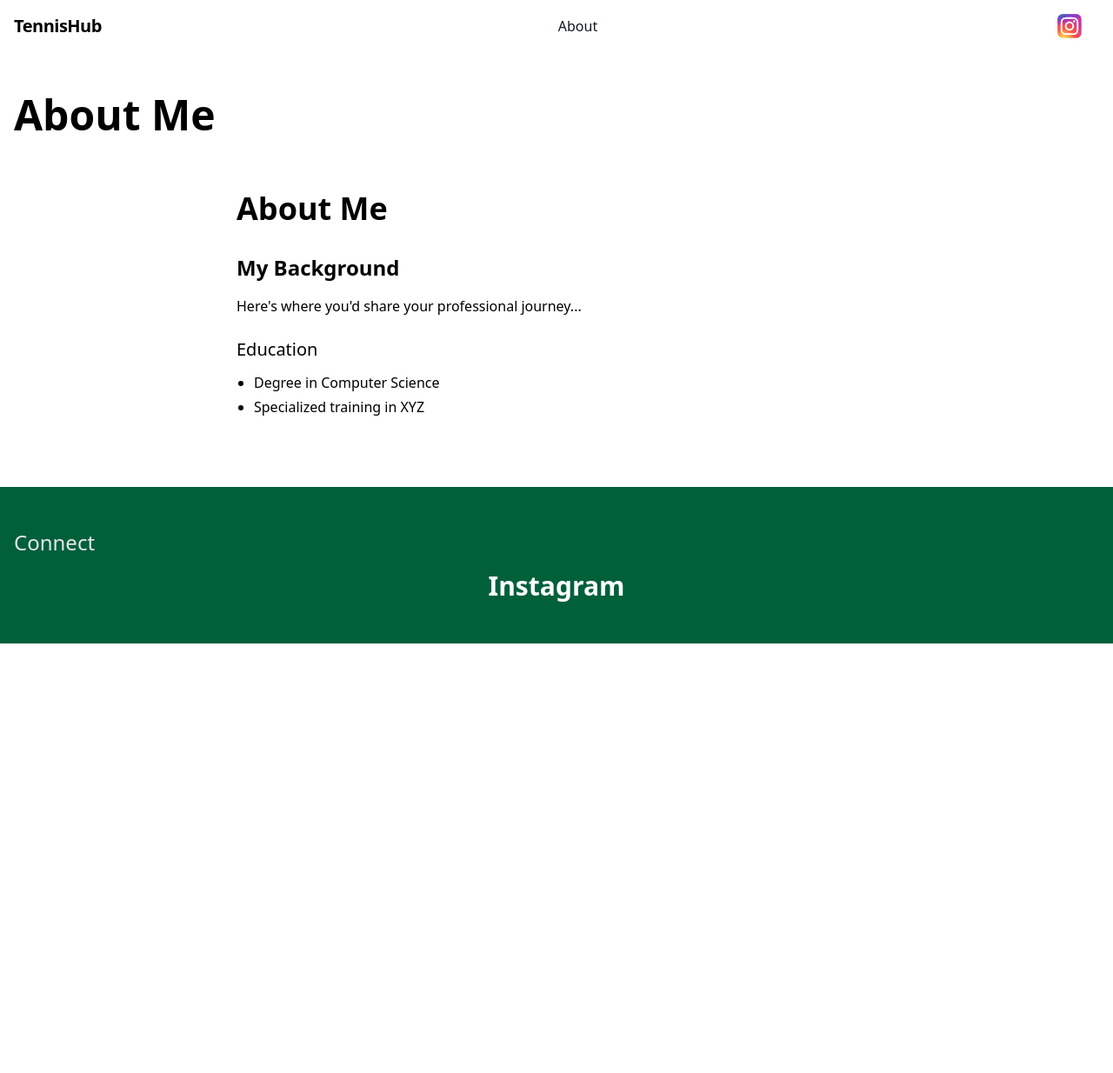
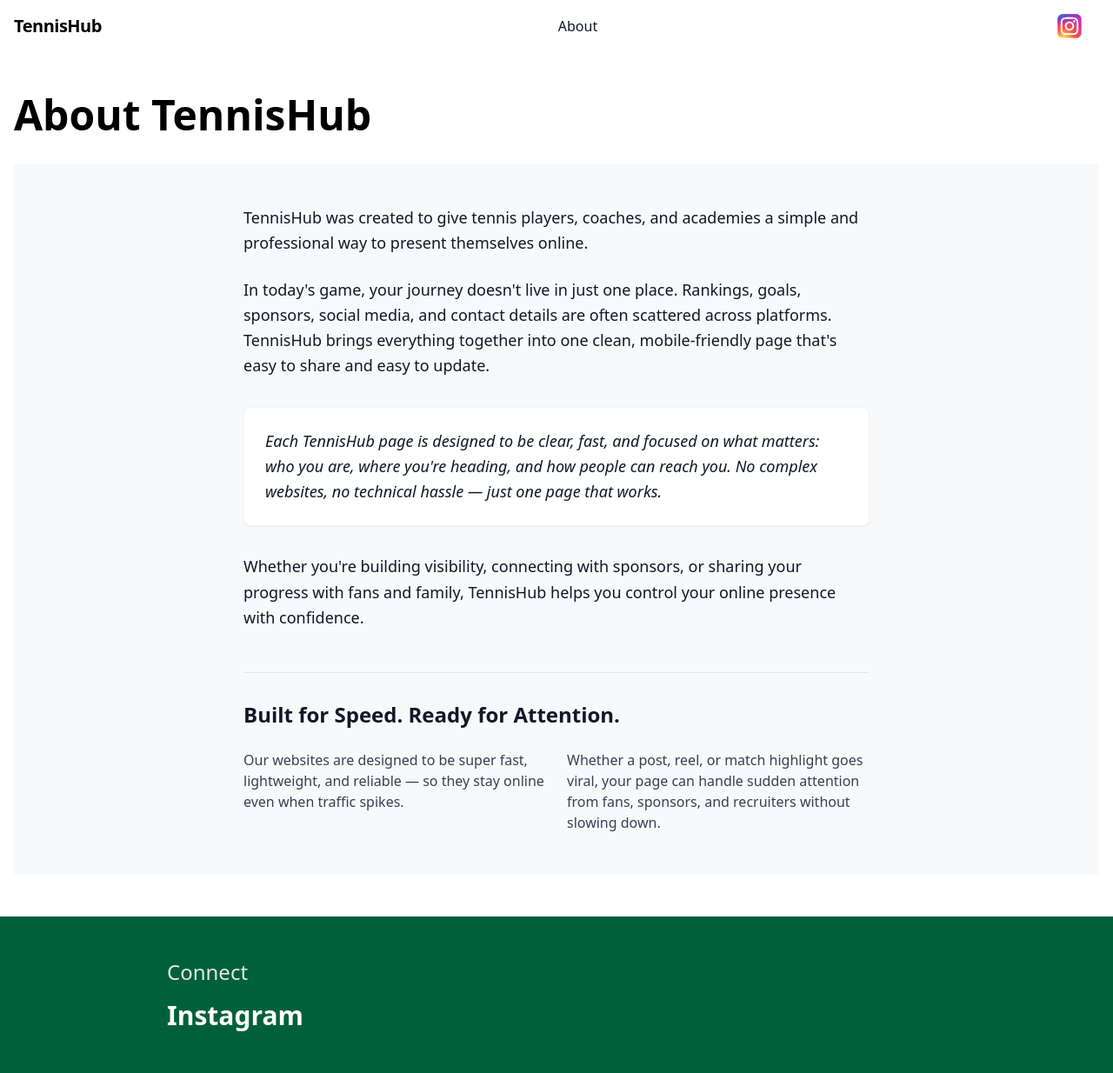
Before and after one commit to bricoon/tennishub, a Jekyll site: the page built from about.html, in a window 1280 px wide. Shown: the whole page at 87% size. Built offline with Jekyll 4.4.1, drawn with Linux system fonts in a browser that asks for light colours; before the commit the page ends 900 px from its top, so only the background shows below that.

Commit message:
adding about page

```diff
--- a/_includes/footer.html
+++ b/_includes/footer.html
@@ -1,5 +1,5 @@
 <footer class="px-4 py-8 md:py-12" style="background-color: #00603a;">
-  <div class="max-w-7xl mx-auto text-left">
+  <div class="max-w-4xl mx-auto text-left">
 
     <!-- Connect text -->
     <h3 class="text-gray-200   text-xl md:text-2xl mb-4">
@@ -7,7 +7,7 @@
     </h3>
 
     <!-- Social media text links in bold -->
-    <div class="flex flex-col md:flex-row justify-center text-2xl md:text-3xl space-y-4 md:space-y-0 md:space-x-12">
+    <div class="flex flex-col md:flex-row text-2xl md:text-3xl space-y-4 md:space-y-0 md:space-x-12">
 
       <!-- Instagram -->
       <a
--- a/about.html
+++ b/about.html
@@ -1,20 +1,48 @@
 ---
 layout: page
-title: About Me
-permalink: /about/
+title: About TennisHub
+description: Learn about TennisHub - a platform for tennis players to showcase their journey
 ---
 
-<section class="max-w-3xl mx-auto px-4 py-8">
-  <h1 class="text-4xl font-bold mb-6">{{ page.title }}</h1>
+<section class="prose prose-lg max-w-none" style="background-color: #f8f9fb; color: #111827;">
+  <div class="max-w-3xl mx-auto px-6 py-12">
 
-  <div class="prose prose-lg">
-    <h2 class="text-2xl font-semibold mt-8 mb-4">My Background</h2>
-    <p>Here's where you'd share your professional journey...</p>
+    <p class="text-lg leading-relaxed mb-6">
+      TennisHub was created to give tennis players, coaches, and academies a simple and professional way to present themselves online.
+    </p>
 
-    <h3 class="text-xl font-medium mt-6 mb-3">Education </h3>
-    <ul class="list-disc pl-5 space-y-1">
-      <li>Degree in Computer Science</li>
-      <li>Specialized training in XYZ</li>
-    </ul>
+    <p class="text-lg leading-relaxed mb-6">
+      In today's game, your journey doesn't live in just one place. Rankings, goals, sponsors, social media, and contact details are often scattered across platforms. TennisHub brings everything together into one clean, mobile-friendly page that's easy to share and easy to update.
+    </p>
+
+    <div class="bg-white p-6 rounded-lg shadow-sm border border-gray-100 my-8">
+      <p class="text-lg leading-relaxed italic">
+        Each TennisHub page is designed to be clear, fast, and focused on what matters: who you are, where you're heading, and how people can reach you. No complex websites, no technical hassle — just one page that works.
+      </p>
+    </div>
+
+    <p class="text-lg leading-relaxed">
+      Whether you're building visibility, connecting with sponsors, or sharing your progress with fans and family, TennisHub helps you control your online presence with confidence.
+    </p>
+
+    <div class="mt-12 pt-8 border-t border-gray-200">
+      <h2 class="text-2xl font-semibold mb-6">
+        Built for Speed. Ready for Attention.
+      </h2>
+
+      <div class="grid md:grid-cols-2 gap-6">
+        <p class="text-gray-700">
+          Our websites are designed to be super fast, lightweight, and reliable —
+      so they stay online even when traffic spikes.
+        </p>
+
+        <p class="text-gray-700">
+          Whether a post, reel, or match highlight goes viral, your page can handle
+      sudden attention from fans, sponsors, and recruiters without slowing down.
+        </p>
+      </div>
+    </div>
+
+
   </div>
 </section>
--- a/assets/css/main.css
+++ b/assets/css/main.css
@@ -660,6 +660,10 @@ video {
   margin-top: 2rem;
 }
 
+.mt-12 {
+  margin-top: 3rem;
+}
+
 .line-clamp-3 {
   overflow: hidden;
   display: -webkit-box;
@@ -735,6 +739,10 @@ video {
   max-width: 36rem;
 }
 
+.max-w-none {
+  max-width: none;
+}
+
 .transform {
   transform: translate(var(--tw-translate-x), var(--tw-translate-y)) rotate(var(--tw-rotate)) skewX(var(--tw-skew-x)) skewY(var(--tw-skew-y)) scaleX(var(--tw-scale-x)) scaleY(var(--tw-scale-y));
 }
@@ -769,6 +777,10 @@ video {
 
 .gap-8 {
   gap: 2rem;
+}
+
+.gap-6 {
+  gap: 1.5rem;
 }
 
 .space-x-10 > :not([hidden]) ~ :not([hidden]) {
@@ -817,6 +829,24 @@ video {
 
 .rounded-md {
   border-radius: 0.375rem;
+}
+
+.border {
+  border-width: 1px;
+}
+
+.border-t {
+  border-top-width: 1px;
+}
+
+.border-gray-100 {
+  --tw-border-opacity: 1;
+  border-color: rgb(243 244 246 / var(--tw-border-opacity, 1));
+}
+
+.border-gray-200 {
+  --tw-border-opacity: 1;
+  border-color: rgb(229 231 235 / var(--tw-border-opacity, 1));
 }
 
 .bg-black {
@@ -920,6 +950,10 @@ video {
   padding-right: 6rem;
 }
 
+.pt-8 {
+  padding-top: 2rem;
+}
+
 .text-left {
   text-align: left;
 }
@@ -982,6 +1016,10 @@ video {
   text-transform: capitalize;
 }
 
+.italic {
+  font-style: italic;
+}
+
 .leading-none {
   line-height: 1;
 }
@@ -1034,6 +1072,11 @@ video {
   color: rgb(255 255 255 / var(--tw-text-opacity, 1));
 }
 
+.text-gray-700 {
+  --tw-text-opacity: 1;
+  color: rgb(55 65 81 / var(--tw-text-opacity, 1));
+}
+
 .opacity-90 {
   opacity: 0.9;
 }
@@ -1047,6 +1090,12 @@ video {
 .shadow-md {
   --tw-shadow: 0 4px 6px -1px rgb(0 0 0 / 0.1), 0 2px 4px -2px rgb(0 0 0 / 0.1);
   --tw-shadow-colored: 0 4px 6px -1px var(--tw-shadow-color), 0 2px 4px -2px var(--tw-shadow-color);
+  box-shadow: var(--tw-ring-offset-shadow, 0 0 #0000), var(--tw-ring-shadow, 0 0 #0000), var(--tw-shadow);
+}
+
+.shadow-sm {
+  --tw-shadow: 0 1px 2px 0 rgb(0 0 0 / 0.05);
+  --tw-shadow-colored: 0 1px 2px 0 var(--tw-shadow-color);
   box-shadow: var(--tw-ring-offset-shadow, 0 0 #0000), var(--tw-ring-shadow, 0 0 #0000), var(--tw-shadow);
 }
 
```
Also changed, not shown: 6 other files.
